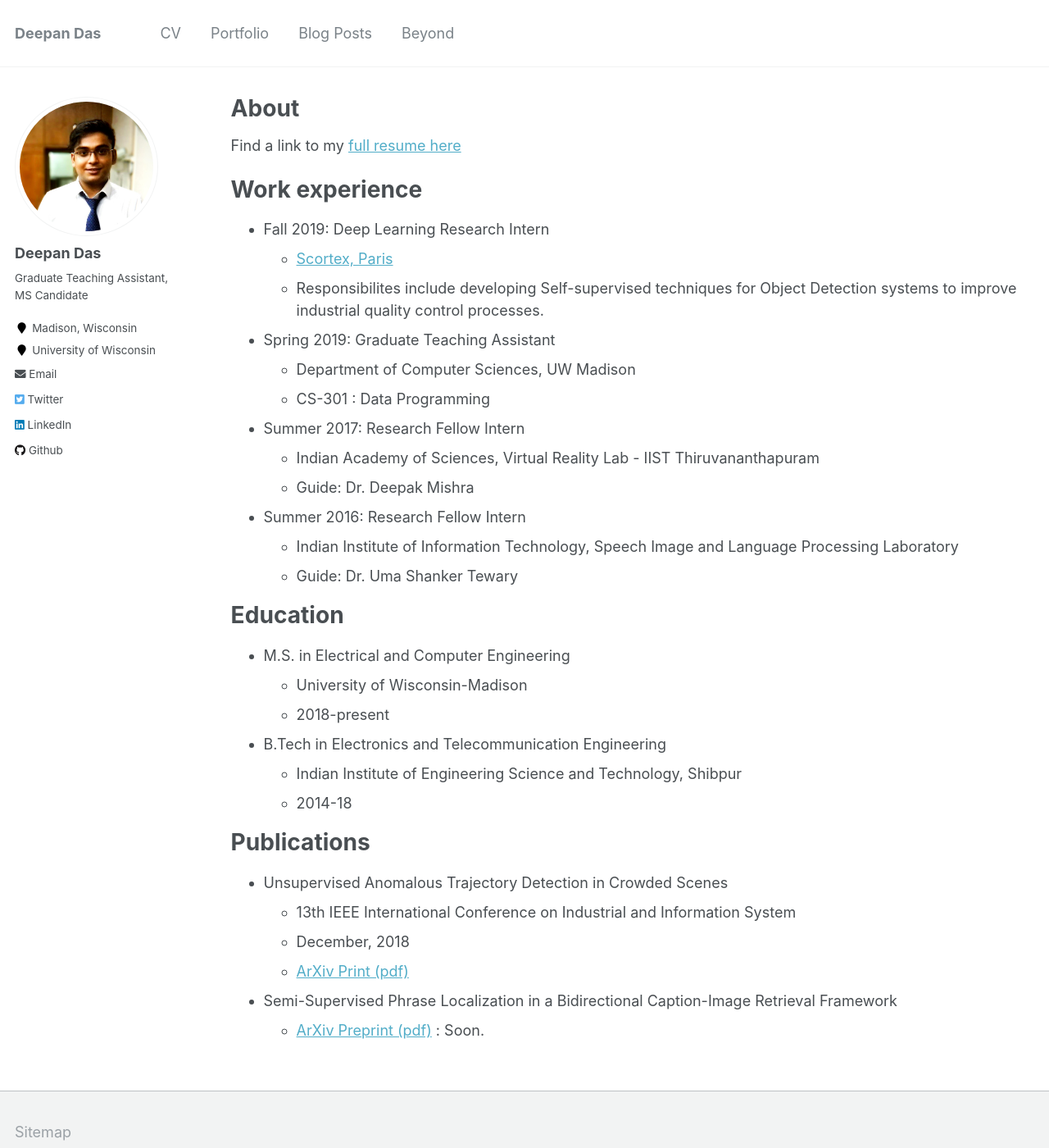
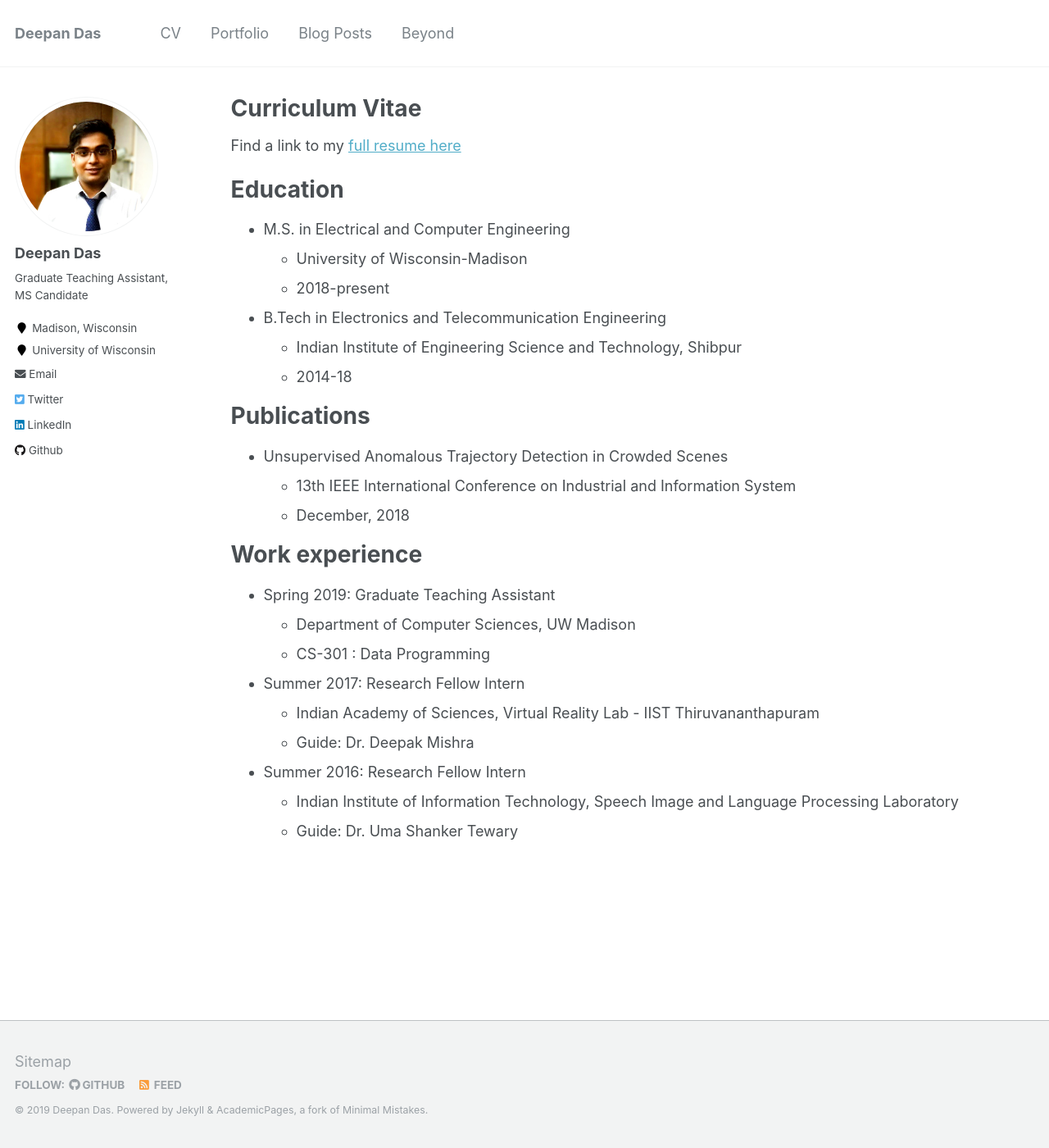
Before and after one commit to deepandas11/deepandas11.github.io, a Jekyll site: the page built from _pages/cv.md, in a window 1280 px wide and 1400 px high. Shown: the whole window at 82% size. Built offline with Jekyll 4.4.1, drawn with Linux system fonts in a browser that asks for light colours.

Commit message:
Revert "Changes in about"
This reverts commit 9ddbb4552f2ade5ae568677e737fc16a487ee15f.

```diff
--- a/_pages/cv.md
+++ b/_pages/cv.md
@@ -1,7 +1,7 @@
 ---
 layout: archive
-title: "About"
-permalink: /about/
+title: "Curriculum Vitae"
+permalink: /cv/
 author_profile: true
 redirect_from:
   - /resume
@@ -9,25 +9,7 @@ redirect_from:
 
 {% include base_path %}
 
-Find a link to my [full resume here](https://drive.google.com/file/d/1-vDNskCVdg80PsGltcIdbzJlcT_4cIWj/view?usp=sharing)
-
-Work experience
-======
-* Fall 2019: Deep Learning Research Intern
-  * [Scortex, Paris](https://scortex.io)
-  * Responsibilites include developing Self-supervised techniques for Object Detection systems to improve industrial quality control processes.
-
-* Spring 2019: Graduate Teaching Assistant
-  * Department of Computer Sciences, UW Madison
-  * CS-301 : Data Programming
-
-* Summer 2017: Research Fellow Intern
-  * Indian Academy of Sciences, Virtual Reality Lab - IIST Thiruvananthapuram
-  * Guide: Dr. Deepak Mishra
-
-* Summer 2016: Research Fellow Intern
-  * Indian Institute of Information Technology, Speech Image and Language Processing Laboratory
-  * Guide: Dr. Uma Shanker Tewary
+Find a link to my [full resume here](https://drive.google.com/file/d/1QxPJHg15qACRrJ68iSoX3zgKuWBWuA0i/view)
 
 Education
 ======
@@ -44,7 +26,18 @@ Publications
 * Unsupervised Anomalous Trajectory Detection in Crowded Scenes
 	* 13th IEEE International Conference on Industrial and Information System
 	* December, 2018
-  * [ArXiv Print (pdf)](https://arxiv.org/pdf/1907.01717.pdf)
 
-* Semi-Supervised Phrase Localization in a Bidirectional Caption-Image Retrieval Framework
-  * [ArXiv Preprint (pdf)](https://arxiv.org/pdf/1907.01717.pdf) : Soon.
+
+Work experience
+======
+* Spring 2019: Graduate Teaching Assistant
+  * Department of Computer Sciences, UW Madison
+  * CS-301 : Data Programming
+
+* Summer 2017: Research Fellow Intern
+  * Indian Academy of Sciences, Virtual Reality Lab - IIST Thiruvananthapuram
+  * Guide: Dr. Deepak Mishra
+
+* Summer 2016: Research Fellow Intern
+  * Indian Institute of Information Technology, Speech Image and Language Processing Laboratory
+  * Guide: Dr. Uma Shanker Tewary
```
